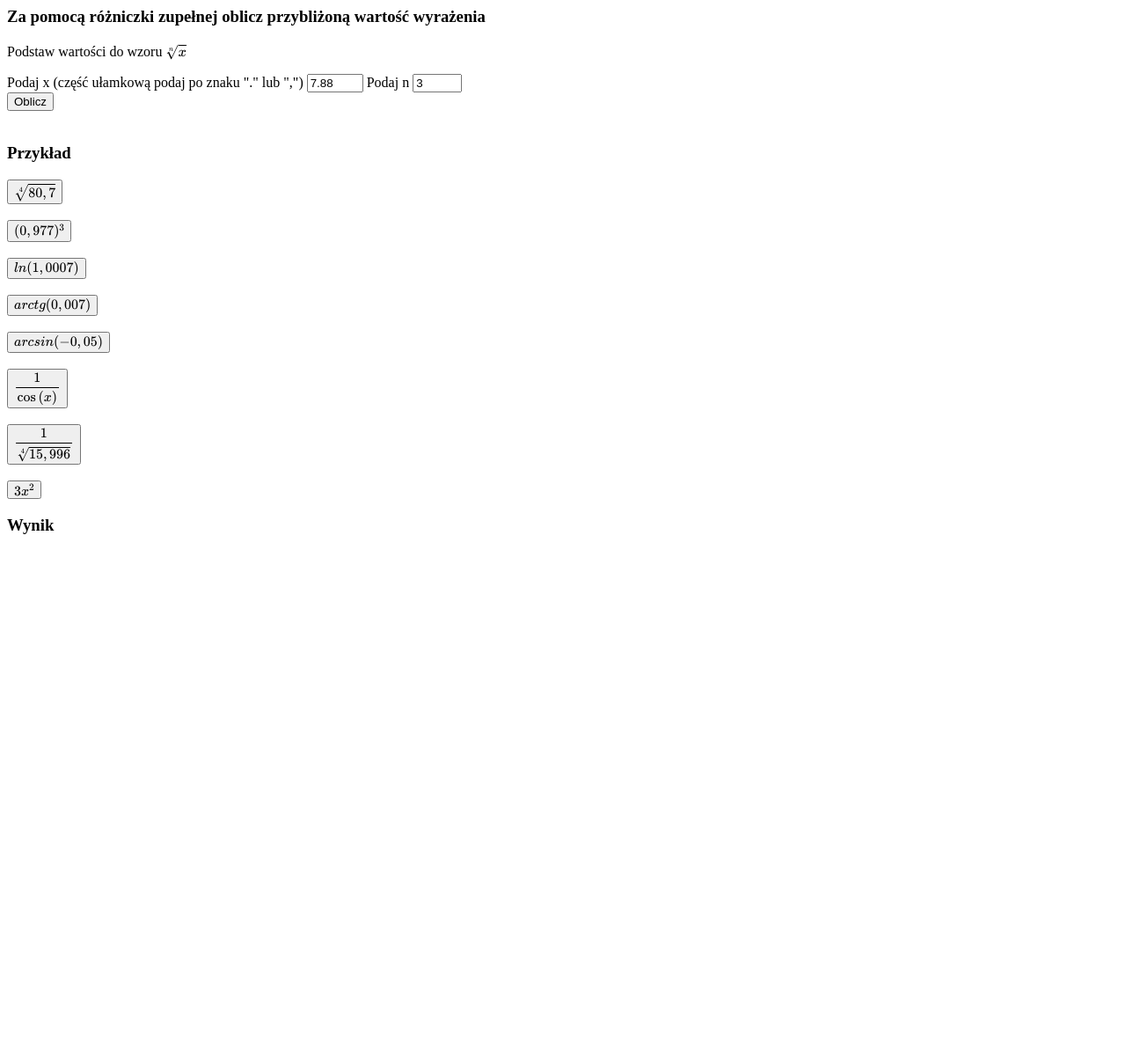
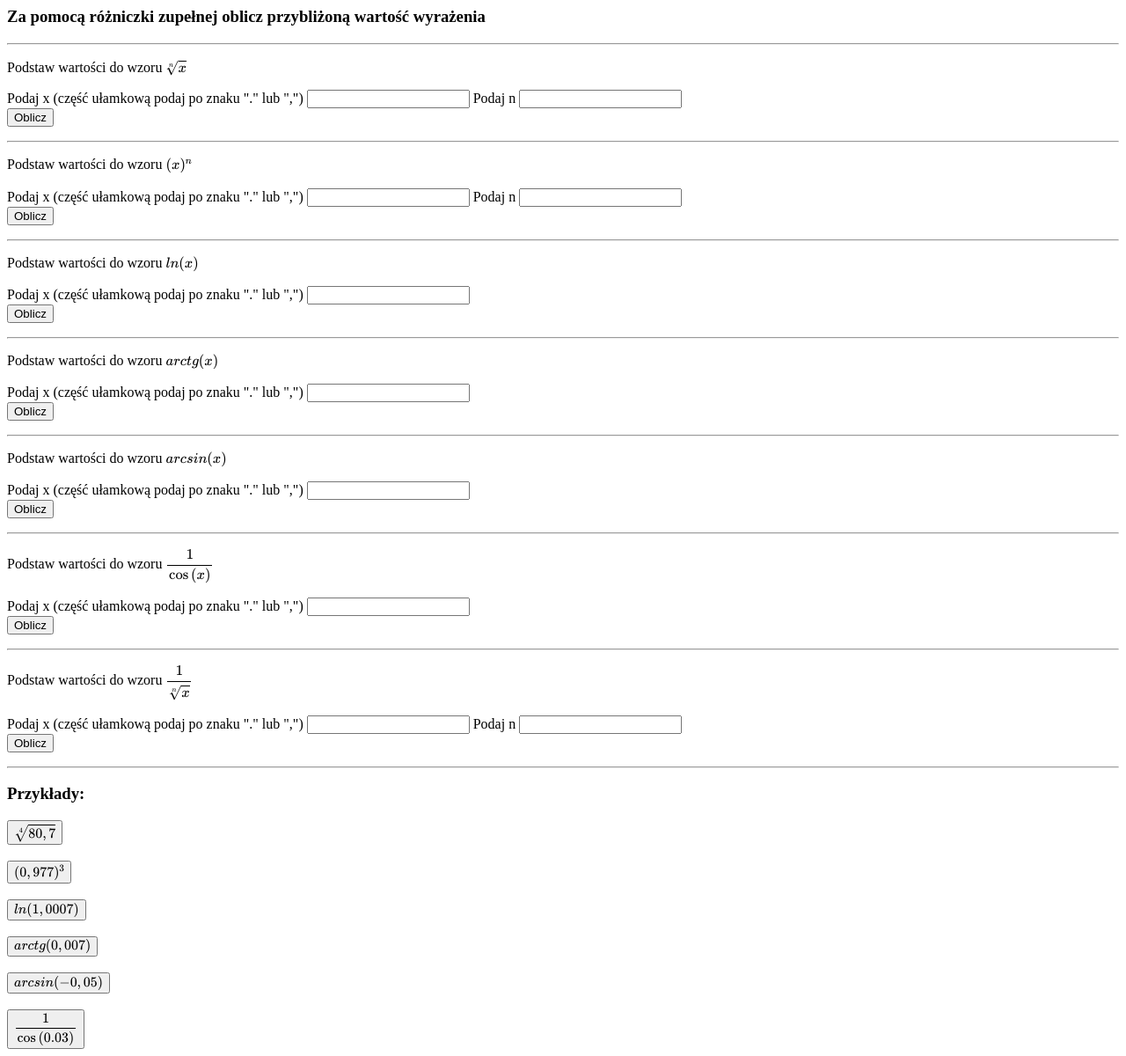
Before and after one commit to Krakerex/Projekt_zespolowy, a website: page index.html in a window 1280 px wide. Shown: the top 1200 px of the page at 88% size. Before the commit the page ends 800 px from the top, so only its background shows below. Drawn offline with nearby package versions, Linux system fonts and the light colour scheme.

Commit message:
nowe formy

```diff
--- a/index.html
+++ b/index.html
@@ -18,26 +18,105 @@
     </head>
     <body>
         <h3> Za pomocą różniczki zupełnej oblicz przybliżoną wartość wyrażenia</h3>
+        <hr>
         <form action="#" name="Pierw">
             <p>Podstaw wartości do wzoru $\sqrt[n]{x}$</p>
             <label for="x">
                 Podaj x (część ułamkową podaj po znaku "." lub ",")
             </label>
-            <input type="number" id="x" min="2" max="100" value="7.88" name = "x">
+            <input type="number" id="x" name = "x">
             <label for="n">
                 Podaj n
             </label>
-            <input type="number" id="n" min="2" max="10" value="3" name = "n">
+            <input type="number" id="n" name = "n">
             <br>
-            <button onclick=root()>
+            <button onclick=pierw()>
                 Oblicz
             </button>
+        </form>
+        <hr>
+        <form action="#" name="Potega">
+            <p>Podstaw wartości do wzoru $(x)^n$</p>
+            <label for = "x">
+                Podaj x (część ułamkową podaj po znaku "." lub ",")
+            </label>
+            <input type="number" id="x" name = "x">
+            <label for="n">
+                Podaj n
+            </label>
+            <input type="number" id="n" name = "n">
+            <br>
+            <button onclick=potenga()>
+                Oblicz
+            </button>
+        </form>
+        <hr>
+        <form action="#" name="LogN">
+            <p>Podstaw wartości do wzoru $ln(x)$</p>
+            <label for = "x">
+                Podaj x (część ułamkową podaj po znaku "." lub ",")
+            </label>
+            <input type="number" id="x" name = "x">
+            <br>
+            <button onclick=logn()>
+                Oblicz
+            </button>
+        </form>
+        <hr>
+        <form action="#" name="Arctg">
+            <p>Podstaw wartości do wzoru $arctg(x)$</p>
+            <label for = "x">
+                Podaj x (część ułamkową podaj po znaku "." lub ",")
+            </label>
+            <input type="number" id="x" name = "x">
+            <br>
+            <button onclick=atan()>
+                Oblicz
+            </button>
+        </form>
+        <hr>
+        <form action="#" name="Arcsin">
+            <p>Podstaw wartości do wzoru $arcsin(x)$</p>
+            <label for = "x">
+                Podaj x (część ułamkową podaj po znaku "." lub ",")
+            </label>
+            <input type="number" id="x" name = "x">
+            <br>
+            <button onclick=asin()>
+                Oblicz
+            </button>
+        </form>
+        <hr>
+        <form action="#" name="CosUl">
+            <p>Podstaw wartości do wzoru $\dfrac{1}{\cos\left(x\right)}$</p>
+            <label for = "x">
+                Podaj x (część ułamkową podaj po znaku "." lub ",")
+            </label>
+            <input type="number" id="x" name = "x">
+            <br>
+            <button onclick=cosul()>
+                Oblicz
+            </button>
+        </form>
+        <hr>
+        <form action="#" name="PierwUl">
+            <p>Podstaw wartości do wzoru $\dfrac{1}{\sqrt[n]{x}}$</p>
+            <label for = "x">
+                Podaj x (część ułamkową podaj po znaku "." lub ",")
+            </label>
+            <input type="number" id="x" name = "x">
+            <label for="n">
+                Podaj n
+            </label>
+            <input type="number" id="n" name = "n">
+            <br>
+            <button onclick=pierwul()>
+                Oblicz
+            </button>
+        </form>
+        <hr>
 
-            <br>
-            <br>
-
-        </form>
-        <h3> Przykład </h3>
+        <h3> Przykłady: </h3>
         <button onclick = przyklad1()>
             $\sqrt[4]{80,7}$
         </button>
@@ -59,7 +138,7 @@
         </button>
         <br><br>
         <button onclick = przyklad6()>
-            $\dfrac{1}{\cos\left(x\right)}$
+            $\dfrac{1}{\cos\left(0.03\right)}$
         </button>
         <br><br>
         <button onclick = przyklad7()>
--- a/script.js
+++ b/script.js
@@ -1,12 +1,44 @@
 
-function root()
+function pierw()
 {
     var n = parseFloat(document.Pierw.n.value);
     var x = parseFloat(document.Pierw.x.value);
-    if(n == 0 || n == 1){
+    if(n <= 2){
         n = 2;
     }
     dlapierw(x, n);
+}
+
+function potenga(){
+    var x = parseFloat(document.Potega.x.value);
+    var n = parseFloat(document.Potega.n.value);
+    dlapoteg(x, n);
+}
+
+function logn(){
+    var x = parseFloat(document.LogN.x.value);
+    dlaln(x);
+}
+
+function atan(){
+    var x = parseFloat(document.Arctg.x.value);
+    dlaatan(x);
+}
+
+function asin(){
+    var x = parseFloat(document.Arcsin.x.value);
+    dlaasin(x);
+}
+
+function cosul(){
+    var x = parseFloat(document.CosUl.x.value);
+    dlacoswul(x);
+}
+
+function pierwul(){
+    var x = parseFloat(document.PierwUl.x.value);
+    var n = parseFloat(document.PierwUl.n.value);
+    dlapierwul(x,n);
 }
 
 function przyklad1(){
```
